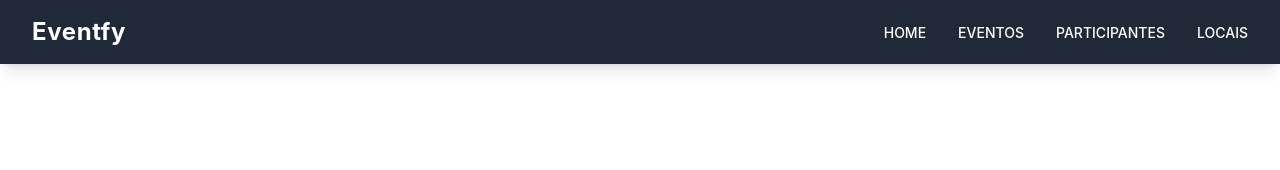
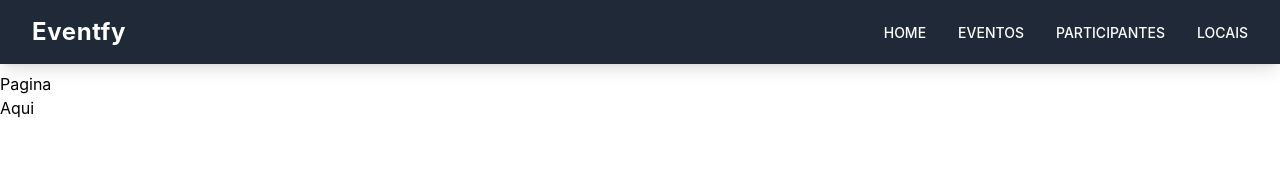
Before and after one commit to Themystocles/Eventfy-React, a React (Create React App) app: page /EventParticipants/1/1 in a window 1280 px wide. Shown: the top 170 px of the page. Built offline with nearby package versions, Linux system fonts and the light colour scheme.

Commit message:
Feat: Adicionando component EventParticipant

```diff
--- /dev/null
+++ b/src/components/eventParticipant/PostParticipantInEvent.tsx
@@ -0,0 +1,43 @@
+import { useState } from "react";
+import { useParams } from "react-router-dom";
+import FormSubmit from "../../services/FormSubmitService";
+import { EventParticipantModel } from "../../models/EventParticipantModel";
+
+function PostParticipantInEvent() {
+    const { eventId, participantId } = useParams<{ eventId: string; participantId: string }>();
+    const [participantData, setParticipantData] = useState<EventParticipantModel | null>(null);
+
+
+    function submit() {
+        console.log("Botão clicado!", { eventId }, { participantId });
+        const participantDataok = {
+            eventId: Number(eventId),
+            participantId: Number(participantId),
+        };
+        setParticipantData(participantDataok);
+    }
+
+    return (
+        <div>
+            <br></br>
+            <br></br>
+            <br></br>
+            <p>Pagina</p>
+            {eventId && participantId && participantData && (
+                <FormSubmit
+                    url={`https://localhost:7159/CreateEventParticipant/${eventId}/${participantId}`}
+                    data={participantData} // Passa o estado atualizado para o FormSubmit
+                    renderResponse={(response) => <p>{JSON.stringify(response)}</p>}
+                    onSuccess={(response) => {
+                        console.log("Evento criado com sucesso:", response);
+                    }}
+                    onError={(error) => {
+                        console.error("Erro ao criar evento:", error);
+                    }}
+                />
+            )}
+            <button onClick={submit}>Aqui</button>
+        </div>
+    );
+}
+export default PostParticipantInEvent
--- a/src/components/events/EventById.tsx
+++ b/src/components/events/EventById.tsx
@@ -42,6 +42,7 @@ function EventById() {
                                         Editar Evento
                                     </button>
                                 </Link>
+
                             </div>
                             <br />
                             <DataDelete
--- a/src/components/events/EventParticipants.tsx
+++ b/src/components/events/EventParticipants.tsx
@@ -8,7 +8,7 @@ import { ParticipantModel } from '../../models/ParticipantModel';
 
 function EventParticipants() {
     const { id } = useParams<{ id: string }>();
-    const [participantExist, setParticipantExist] = useState(false);
+
     return (
         <div>
             <ItemFetcher<EventModel>
--- a/src/components/participants/ParticipantById.tsx
+++ b/src/components/participants/ParticipantById.tsx
@@ -2,11 +2,14 @@ import { Link, useParams } from "react-router-dom";
 import ItemFetcher from "../../services/ItemFetcherService";
 import { ParticipantModel } from "../../models/ParticipantModel";
 import DataDelete from "../../services/ItemDeleterService";
+import ListFetcherService from "../../services/ListFetcherService";
+import { EventModel } from "../../models/EventModel";
 
 function ParticipantById() {
     const { id } = useParams<{ id: string }>();
     return (
         <div>
+
             {id && (
                 <ItemFetcher<ParticipantModel>
                     url={"https://localhost:7159/api/Participant/Participant"}
@@ -32,9 +35,10 @@ function ParticipantById() {
                                     justifyContent: "center",
                                 }}
                             >
+
                                 <Link to="/CreateParticipant">
                                     <button className="px-10 py-4 border-2 border-white text-white rounded-lg shadow-lg hover:bg-white hover:text-green-500 focus:outline-none focus:ring-4 focus:ring-green-300 transition duration-300 transform hover:scale-105">
-                                        Criar Participante
+                                        Criar novo Participante
                                     </button>
                                 </Link>
 
@@ -43,7 +47,14 @@ function ParticipantById() {
                                         Editar Participante
                                     </button>
                                 </Link>
+                                <Link to={`/Editar/Participant/${Participant.id}`}>
+                                    <button className="px-10 py-4 border-2 border-white text-white rounded-lg shadow-lg hover:bg-white hover:text-green-500 focus:outline-none focus:ring-4 focus:ring-green-300 transition duration-300 transform hover:scale-105">
+                                        Participar de um evento
+                                    </button>
+                                </Link>
+
                             </div>
+
 
                             <br />
                             <DataDelete
@@ -51,10 +62,42 @@ function ParticipantById() {
                                 id={Participant.id}
                             />
                         </div>
+
+
+
                     )}
+
                     title="Participant"
                 />
+
+
             )}
+            <ListFetcherService<EventModel>
+                url={process.env.REACT_APP_GETLIST_EVENT}
+                renderItem={(event) => (
+                    <li key={event.id}>
+
+                        <h2>{event.name}</h2>
+                        <p>{event.description}</p>
+                        <p>{event.dateEvent}</p>
+                        <h2>LOCAL</h2>
+                        <h2>{event.local?.endereco}</h2>
+                        <br></br>
+
+                        <Link to={`/EventParticipants/${event.id}/${id}`}><button className="px-6 py-3 bg-white text-gray-900 font-semibold rounded-lg shadow-md hover:bg-gray-100 transition duration-200">
+                            Participar deste Evento
+                        </button>
+                        </Link>
+
+
+
+                    </li>
+
+                )}
+                title="Eventos"
+
+            />
+
         </div>
     );
 }
--- /dev/null
+++ b/src/models/EventParticipantModel.tsx
@@ -0,0 +1,6 @@
+export interface EventParticipantModel {
+    eventId: number;
+    participantId: number
+
+
+}
--- a/src/routes/Routes.tsx
+++ b/src/routes/Routes.tsx
@@ -14,6 +14,7 @@ import UpdateParticipant from '../components/participants/UpdateParticipant';
 import UpdateLocal from '../components/Locals/UpdateLocals';
 import UpdateEvent from '../components/events/UpdateEvent';
 import EventParticipants from '../components/events/EventParticipants';
+import PostParticipantInEvent from '../components/eventParticipant/PostParticipantInEvent';
 
 
 function AppRoutes() {
@@ -34,6 +35,7 @@ function AppRoutes() {
             <Route path='editar/local/:id' element={<UpdateLocal />} />
             <Route path='CreateLocal' element={<CreateLocal />} />
             <Route path='EventParticipants/:id' element={<EventParticipants />} />
+            <Route path='EventParticipants/:eventId/:participantId' element={<PostParticipantInEvent />} />
         </Routes>
     );
 }
--- a/src/services/FormSubmitService.tsx
+++ b/src/services/FormSubmitService.tsx
@@ -29,6 +29,7 @@ const FormSubmit = <T,>({ url, data, renderResponse, onSuccess, onError }: FormP
                 if (onError) onError(err);
             }
         };
+
         sendData();
     }, [data]);
 
```
